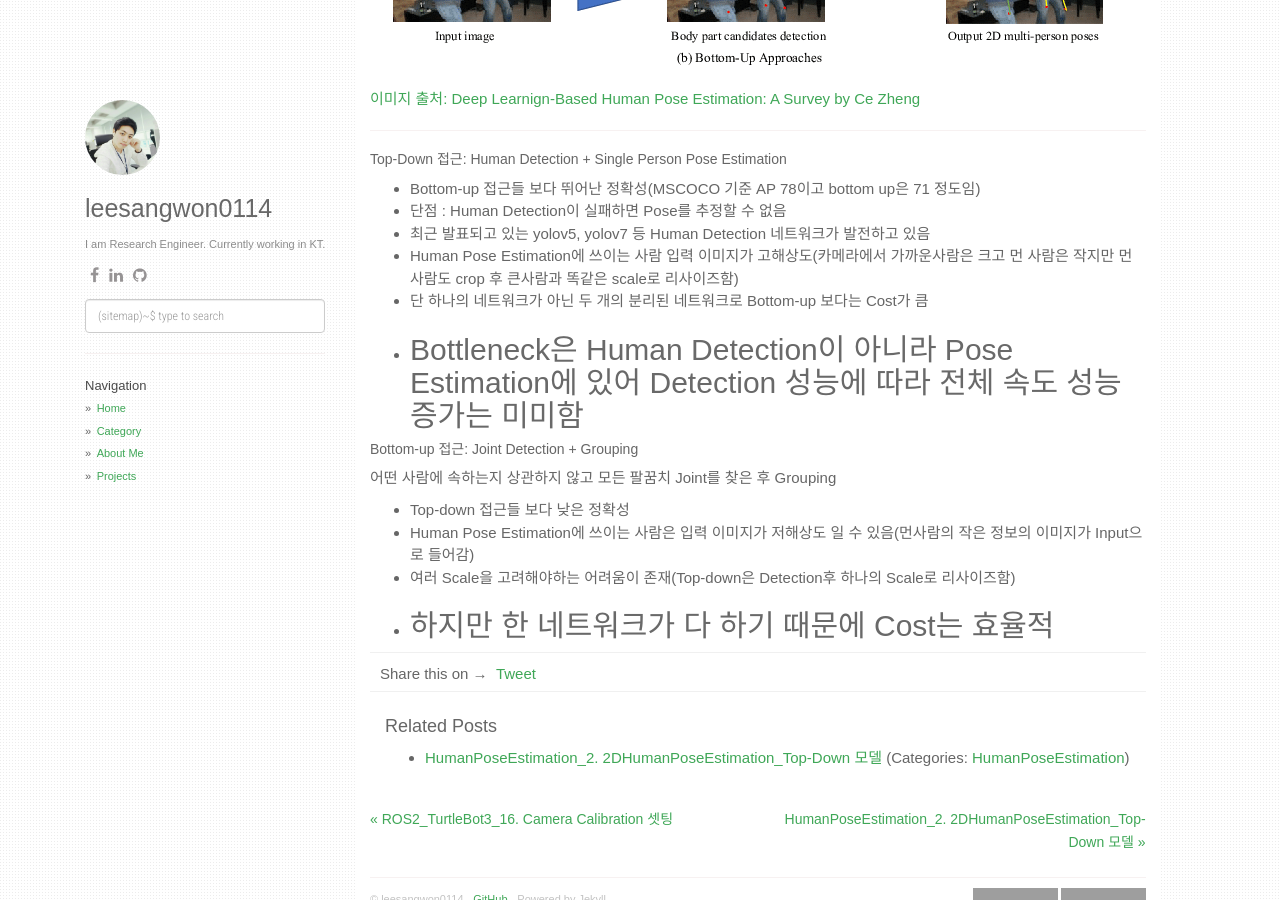
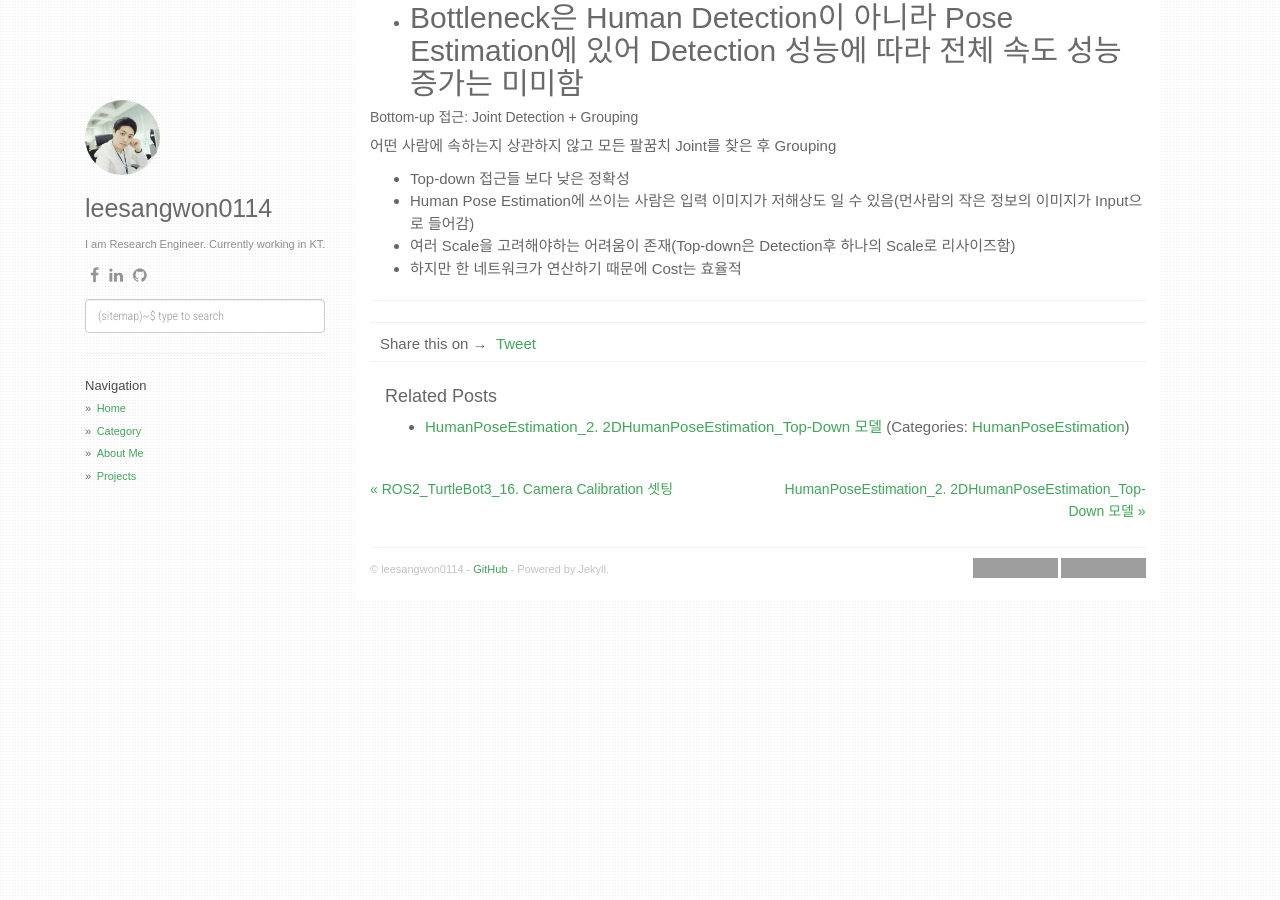
Before and after one commit to leesangwon0114/leesangwon0114.github.io, a Jekyll site: the page built from _posts/2022-08-04-HumanPoseEstimation_1.2DHumanPoseEstimation.markdown, in a window 1280 px wide and 900 px high, scrolled down 3479 px. Built offline with Jekyll 4.4.1, drawn with Linux system fonts in a browser that asks for light colours; nearby versions of some CDN libraries; comment, search, counter and statistics services are not loaded; grey boxes are pictures that could not be loaded.

```diff
--- a/_posts/2022-08-04-HumanPoseEstimation_1.2DHumanPoseEstimation.markdown
+++ b/_posts/2022-08-04-HumanPoseEstimation_1.2DHumanPoseEstimation.markdown
@@ -113,5 +113,6 @@ Multi Person 자세추정에는 Top-Down과 Bottom-up 접근법이 있음
 - Top-down 접근들 보다 낮은 정확성
 - Human Pose Estimation에 쓰이는 사람은 입력 이미지가 저해상도 일 수 있음(먼사람의 작은 정보의 이미지가 Input으로 들어감)
 - 여러 Scale을 고려해야하는 어려움이 존재(Top-down은 Detection후 하나의 Scale로 리사이즈함)
-- 하지만 한 네트워크가 다 하기 때문에 Cost는 효율적
+- 하지만 한 네트워크가 연산하기 때문에 Cost는 효율적
+
 ---
```
Also changed, not shown: static/img/HumanPoseEstimation/1.1.png.
